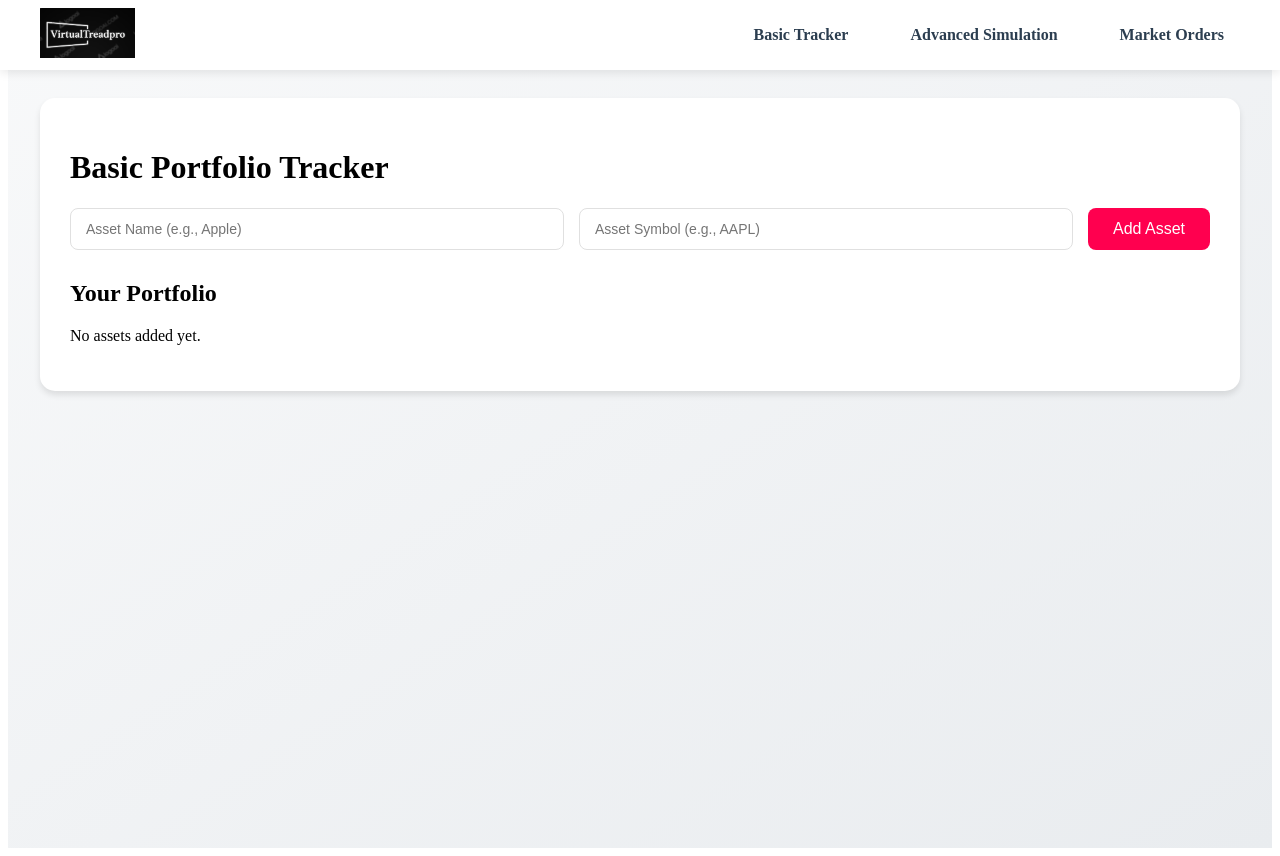
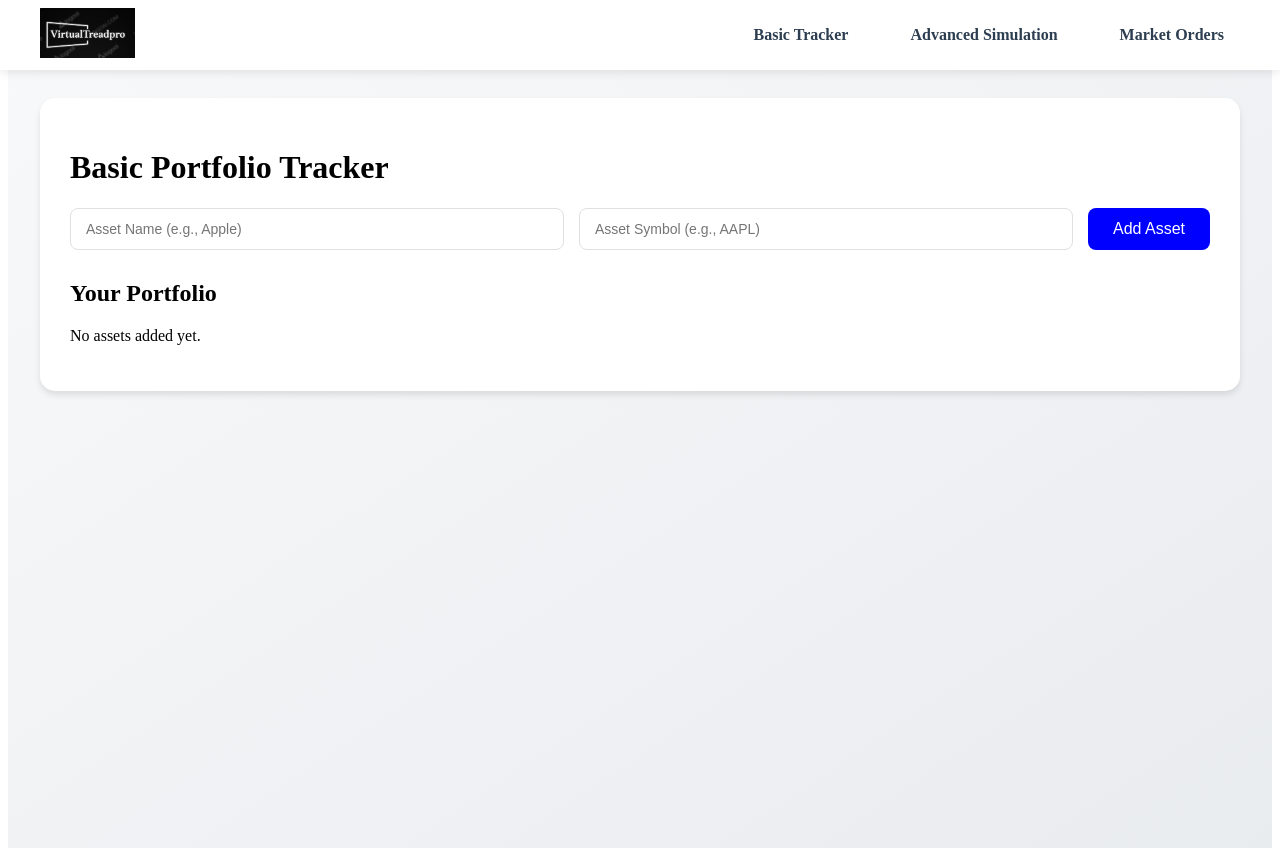
Before and after one commit to pratiksha-more/tracker-portfolio, a React (Vite) app in the folder my-app/: page / in a window 1280 px wide. Built offline with nearby package versions, Linux system fonts and the light colour scheme.

Commit message:
change button color

```diff
--- a/my-app/src/style/BasicTracker.css
+++ b/my-app/src/style/BasicTracker.css
@@ -30,7 +30,7 @@
 
 .input-section button {
   padding: 12px 25px;
-  background: #ff004f;
+  background: blue;
   color: white;
   border: none;
   border-radius: 8px;
```
Also changed, not shown: 1 other file (tests, documents, lock files or other folders).
